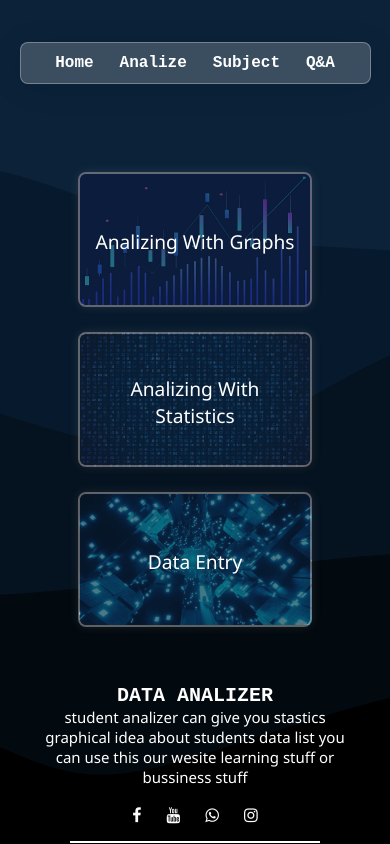
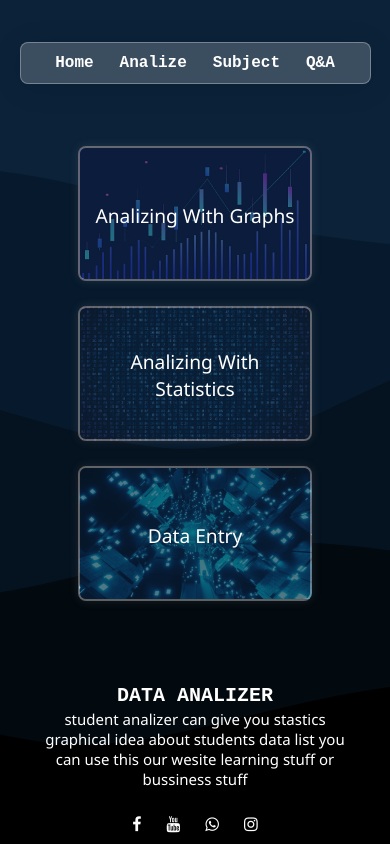
Before and after one commit to SasmithaLiyanage/sasmithaliyanage.github.io, a plain HTML site: page main.html in a window 390 px wide. Drawn offline with Linux system fonts and the light colour scheme.

Commit message:
Add files via upload

```diff
--- a/style.css
+++ b/style.css
@@ -389,10 +389,16 @@
     gap: 25px;
     height: 65vh;
     margin-top: -1px;
+
+    justify-content: flex-start;
   }
   .down {
     padding-top: 10px;
-    height: 30vh;
+    height: 55vh;
+
+    justify-content: flex-start;
+    align-items: center;
+    align-content: flex-start;
   }
   .content {
     height: 15vh;
```
